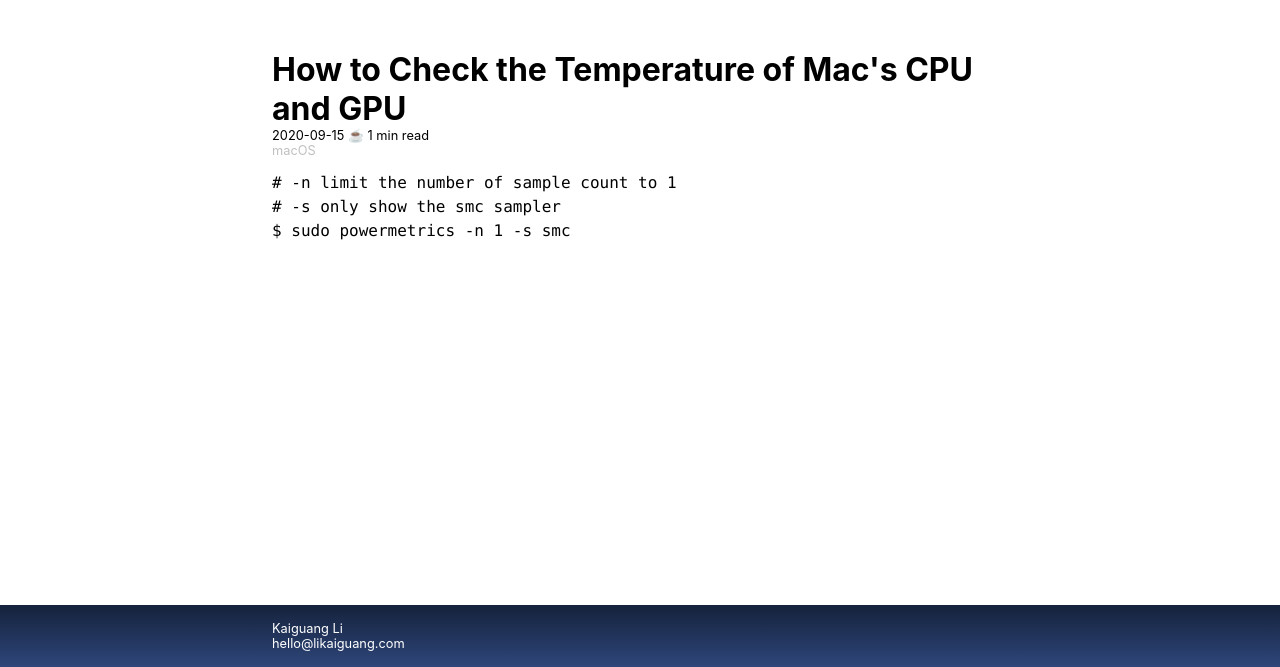
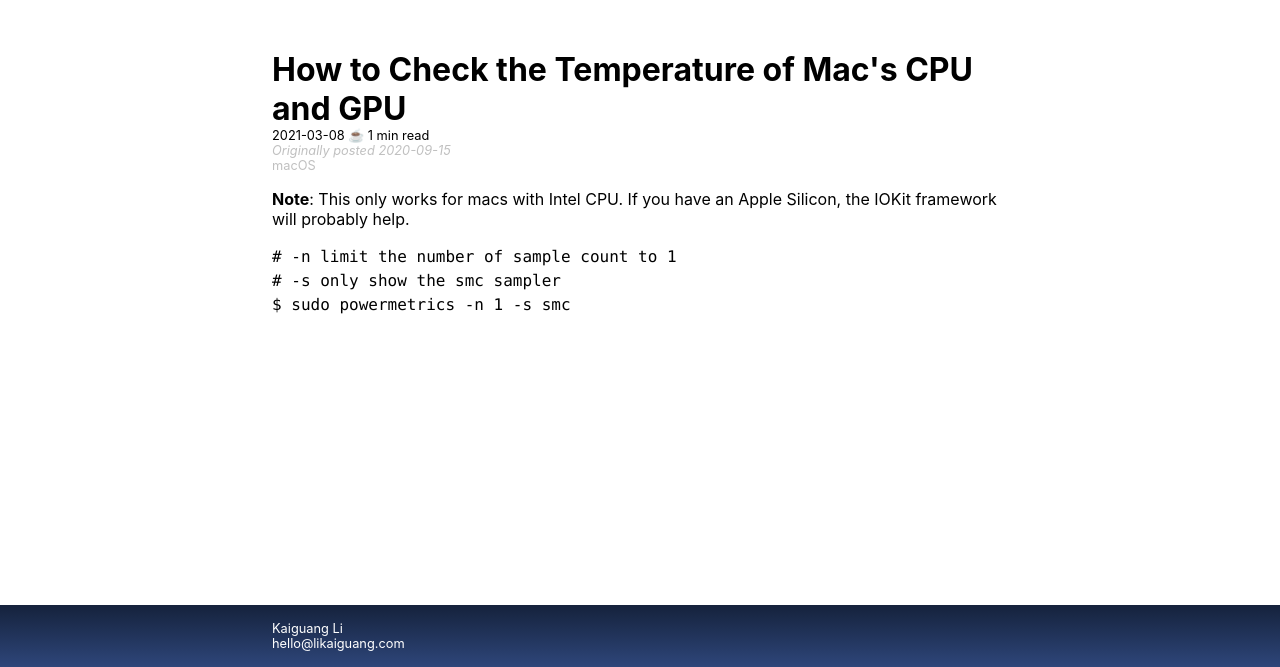
Before and after one commit to Kaiguang/likaiguang-com, a Gatsby site: page /blog/how-to-check-macs-temperature in a window 1280 px wide. Shown: the part 133-800 px from the top of the page. Built offline with nearby package versions, Linux system fonts and the light colour scheme; Gatsby itself is replaced by a stand-in of ours; some packages are replaced by stand-ins of ours; code samples lack their colours.

Commit message:
Update blog how-to-check-macs-temperature

````diff
--- a/blog-posts/how-to-check-macs-temperature/index.md
+++ b/blog-posts/how-to-check-macs-temperature/index.md
@@ -1,9 +1,12 @@
 ---
 title: How to Check the Temperature of Mac's CPU and GPU
-date: 2020-09-15
+date: 2021-03-08
+originalDate: 2020-09-15
 tags:
   - macOS
 ---
+
+**Note**: This only works for macs with Intel CPU. If you have an Apple Silicon, the IOKit framework will probably help.
 
 ```shell
 # -n limit the number of sample count to 1
````
